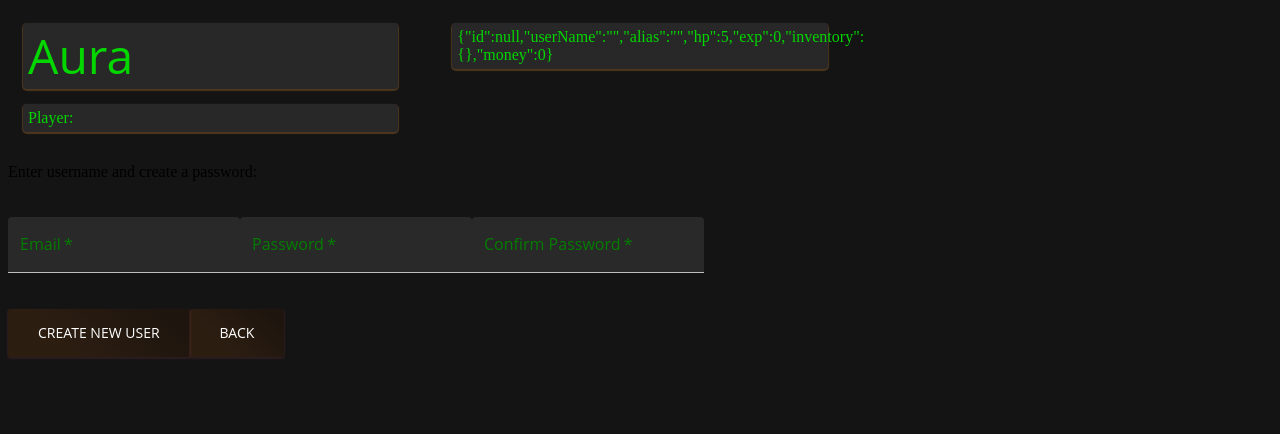
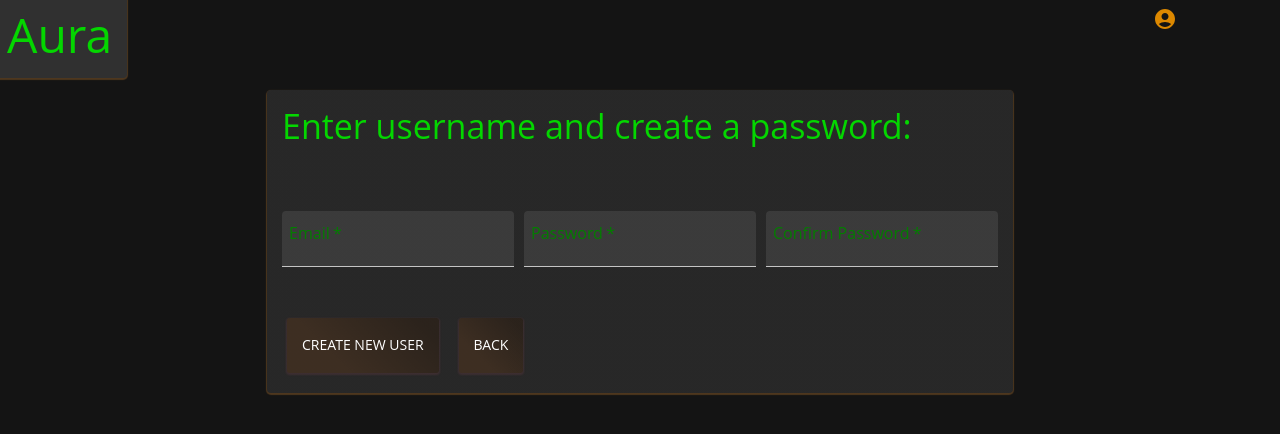
Before and after one commit to RileyAlexis/aura, a React (Create React App) app: page / in a window 1280 px wide. Both pictures are taken after a click on the button "NEW USER". Shown: the top 434 px of the page. Built offline with nearby package versions, Linux system fonts and the light colour scheme.

Commit message:
basic layout set, theme expanded

```diff
--- a/package.json
+++ b/package.json
@@ -6,6 +6,7 @@
   "dependencies": {
     "@emotion/react": "^11.11.3",
     "@emotion/styled": "^11.11.0",
+    "@mui/icons-material": "^5.15.2",
     "@mui/material": "^5.15.2",
     "@reduxjs/toolkit": "^2.0.1",
     "@testing-library/jest-dom": "^5.17.0",
--- a/src/App.js
+++ b/src/App.js
@@ -6,8 +6,10 @@ import { auraDefault } from "./modules/auraDefault";
 import Login from "./components/Login/Login";
 
 //Material UI
-import { Grid, Typography, Paper } from "@mui/material";
+import { Grid, Typography, Paper, Stack, Divider } from "@mui/material";
 import { useEffect, useState } from "react";
+import AccountMenu from "./components/AccountMenu/AccountMenu";
+import AuraTitle from "./components/Basics/AuraTitle";
 
 
 
@@ -25,43 +27,21 @@ useEffect(() => {
 
   return (
     <ThemeProvider theme={auraDefault}>
-    <Grid container rowSpacing={2} columnSpacing={{ xs: 1, sm: 2, md: 3 }} maxWidth="xl">
 
-      <Grid item xs={12} sm={4} md={4} lg={4}>
-        <Paper variant="elevation">
-      <Typography variant="h3" color='#04d600'>
-      Aura
-      </Typography>
-      </Paper>
-      <Paper variant="elevation">
-        <Typography variant="body">
-        Player: {user.username}
-        </Typography>
-        <Typography variant="body">
+    <Grid container rowSpacing={2} columnSpacing={2} maxWidth="lg"
+      justifyContent={'space-between'} alignItems={"flex-start"}>
 
-        </Typography>
+      <Grid item component={AuraTitle} />
+      <Grid item component={AccountMenu} />
+      </Grid>
+      {user.id !== undefined &&
+      <>
+      <Grid container justifyContent={'center'} alignItems={"center"}>
+        <Grid item component={Login} />
+      </Grid>
+      </>
+      }
 
-      </Paper>
-      </Grid>
-
-
-     <Grid item xs={12} sm={4} md={4} lg={4}>
-      <Paper>
-      {userDisplay}
-      </Paper>
-
-      </Grid>
-
-
-
-
-      {user.id !== undefined &&
-      <Grid item xs={12} md={12} lg={8}>
-      <Login />
-      </Grid>
-
-      }
-    </Grid>
     </ThemeProvider>
   );
 }
--- /dev/null
+++ b/src/components/AccountMenu/AccountMenu.jsx
@@ -0,0 +1,49 @@
+import { useState } from "react";
+
+import { Menu, IconButton, MenuItem, Box } from "@mui/material";
+import { AccountCircle } from "@mui/icons-material";
+
+function AccountMenu() {
+  const [anchorEl, setAnchorEl] = useState(null);
+
+  const handleClick = (event) => {
+    setAnchorEl(event.currentTarget);
+  };
+
+  const handleClose = () => {
+    setAnchorEl(null);
+  };
+
+  const handleLogout = () => {
+    // Add your logout logic here
+    // For example: perform logout actions
+    handleClose();
+  };
+
+  return (
+    <Box>
+      <IconButton
+        aria-controls="account-menu"
+        aria-haspopup="true"
+        onClick={handleClick}
+        color="inherit"
+        sx={{ padding: "15px" }}
+      >
+        <AccountCircle color="primary" />
+      </IconButton>
+      <Menu
+        id="account-menu"
+        anchorEl={anchorEl}
+        keepMounted
+        open={Boolean(anchorEl)}
+        onClose={handleClose}
+      >
+        <MenuItem onClick={handleClose}>Profile</MenuItem>
+        <MenuItem onClick={handleClose}>Settings</MenuItem>
+        <MenuItem onClick={handleLogout}>Log Out</MenuItem>
+      </Menu>
+    </Box>
+  );
+}
+
+export default AccountMenu;
--- /dev/null
+++ b/src/components/Basics/AuraTitle.jsx
@@ -0,0 +1,11 @@
+import { Paper, Typography } from "@mui/material";
+
+function AuraTitle() {
+  return (
+    <Paper elevation={4}>
+      <Typography variant="h3">Aura</Typography>
+    </Paper>
+  );
+}
+
+export default AuraTitle;
--- a/src/components/Login/Login.jsx
+++ b/src/components/Login/Login.jsx
@@ -3,7 +3,7 @@ import { useDispatch } from "react-redux";
 import axios from "axios";
 
 //Material UI
-import { Typography, TextField, Button } from "@mui/material";
+import { Typography, TextField, Button, Paper, Box } from "@mui/material";
 
 import { setUserData } from "../../modules/reducers/userStats";
 
@@ -35,6 +35,14 @@ function Login() {
 
   const createNewUser = () => {
     console.log("create new user function called");
+    if (!username) {
+      setError("Enter a username");
+      return;
+    }
+    if (!password) {
+      setError("Enter a password");
+      return;
+    }
     if (password !== confirmPassword) {
       setError("Passwords do not match");
       return;
@@ -56,9 +64,9 @@ function Login() {
   };
 
   return (
-    <div>
+    <Paper square={false}>
       {login && (
-        <>
+        <Box>
           <Typography variant="h4">User Login/Register</Typography>
           <TextField
             variant="filled"
@@ -77,26 +85,26 @@ function Login() {
           />
           <br /> <br />
           <br />
-          <div className="buttonBox">
+          <Box>
             <Button variant="outlined" onClick={processLogin}>
               Log In
             </Button>
             <Button variant="outlined" onClick={(e) => setLogin(!login)}>
               New User
             </Button>
-          </div>
+          </Box>
           {error && (
-            <Typography m={2} color="red" variant="body">
+            <Typography m={2} color="warning" variant="body">
               {error}
             </Typography>
           )}
-        </>
+        </Box>
       )}
 
       {/* Create new user */}
       {!login && (
-        <div>
-          <Typography variant="body">
+        <Box>
+          <Typography variant="h4">
             Enter username and create a password:
           </Typography>
           <br /> <br />
@@ -126,22 +134,22 @@ function Login() {
           />
           <br /> <br />
           <br />
-          <div className="buttonBox">
+          <Box>
             <Button variant="outlined" onClick={createNewUser}>
               Create New User
             </Button>
             <Button variant="outlined" onClick={(e) => setLogin(!login)}>
               Back
             </Button>
-          </div>
+          </Box>
           {error && (
-            <Typography m={2} color="red" variant="body">
+            <Typography m={2} color="warning" variant="body">
               {error}
             </Typography>
           )}
-        </div>
+        </Box>
       )}
-    </div>
+    </Paper>
   );
 }
 
--- a/src/modules/auraDefault.js
+++ b/src/modules/auraDefault.js
@@ -61,8 +61,8 @@ export const auraDefault = createTheme({
             borderRadius: 3,
             boxShadow: '0 1px 2px 1px rgba(255, 105, 135, .1)',
             color: 'white',
-            height: 48,
-            padding: '0 30px',
+            padding: '15px',
+            margin: '10px',
           },
         },
       },
@@ -70,11 +70,26 @@ export const auraDefault = createTheme({
       styleOverrides: {
         root:{
           boxShadow: '0 1px 1px 1px rgba(250, 160, 60, .25)',
-          margin: '15px',
-          padding: '5px',
+          marginBottom: '12px',
+          padding: '10px',
         },
       },
     },
+    MuiTypography: {
+      styleOverrides: {
+        root: {
+          padding: '5px',
+          margin: '0px',
+        }
+      }
+    },
+    MuiTextField: {
+      styleOverrides: {
+        root: {
+          padding: '5px',
+        }
+      }
+    }
     },
     props: {
       MuiList: {
```
Also changed, not shown: 1 other file (tests, documents, lock files or other folders).
